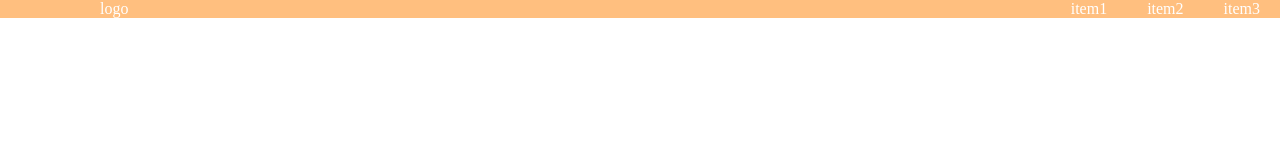
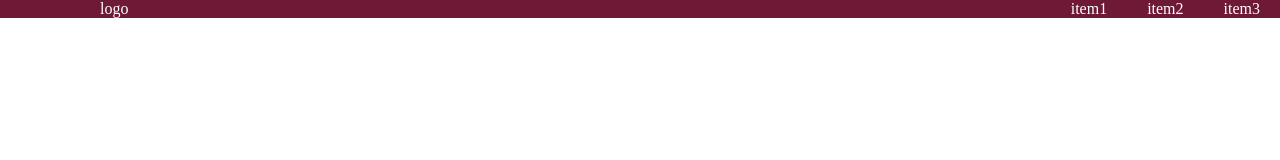
Before and after one commit to DevPatrickSousa/HeaderResponsivenessTest, a plain HTML site: page index.html in a window 1280 px wide. Drawn offline with Linux system fonts and the light colour scheme.

Commit message:
ChangedToRed

```diff
--- a/style.css
+++ b/style.css
@@ -8,7 +8,7 @@
 }
 nav
 {
-    background-color: rgb(255, 191, 127);
+    background-color: rgb(110, 26, 54);
     justify-content: space-between;
 }
 label.logo
```
